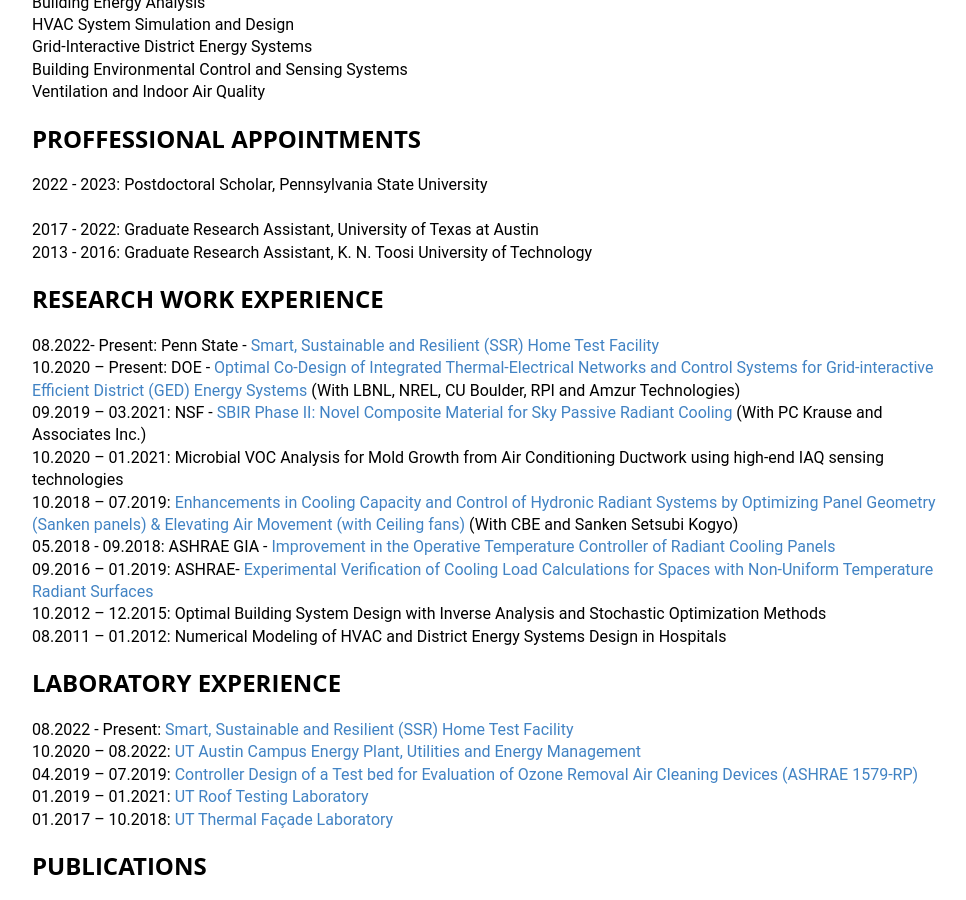
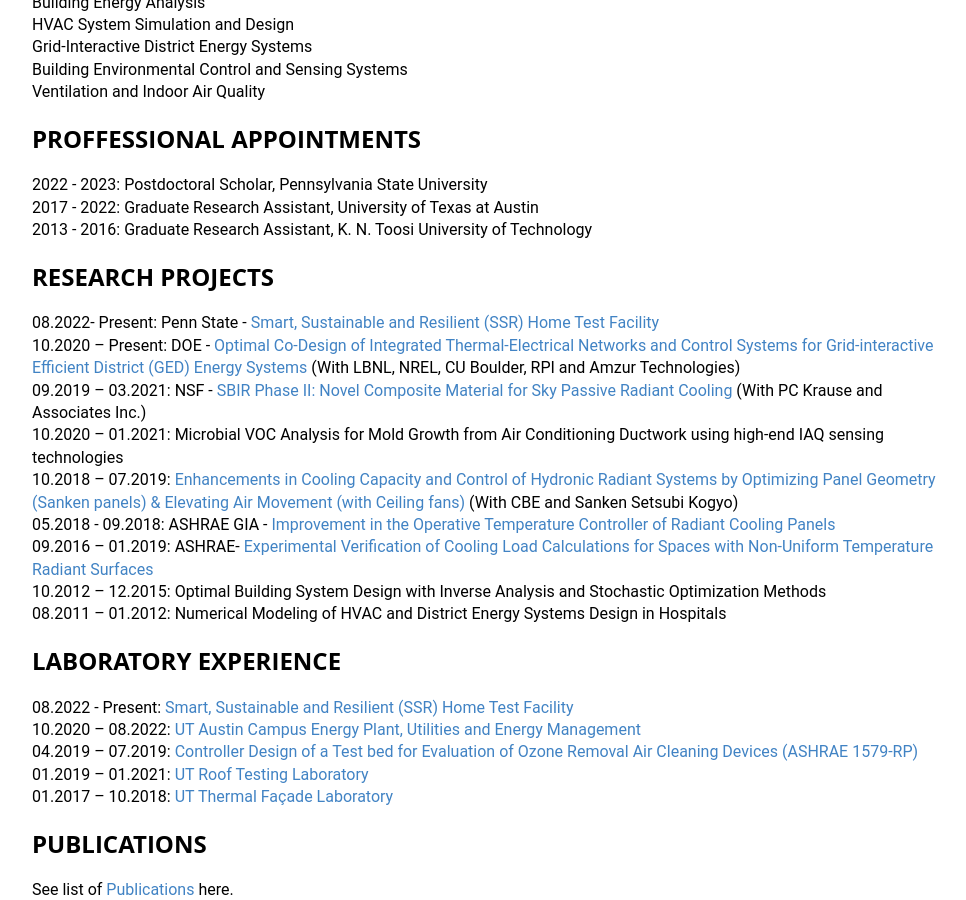
Before and after one commit to amoftakhari/amoftakhari.github.io, a Jekyll site: the page built from index.md, in a window 1280 px wide and 900 px high, scrolled down 614 px. Shown: the whole window, without its empty margins (148-1114 px from the left). Built offline with Jekyll 4.4.1, drawn with Linux system fonts in a browser that asks for light colours.

Commit message:
Update index.md

```diff
--- a/index.md
+++ b/index.md
@@ -33,11 +33,11 @@ Building Environmental Control and Sensing Systems <br />
 Ventilation and Indoor Air Quality <br />
 
 ## PROFFESSIONAL APPOINTMENTS
-2022 - 2023:	 Postdoctoral Scholar, Pennsylvania State University<br />
+2022 - 2023:	 Postdoctoral Scholar, Pennsylvania State University <br />
 2017 - 2022: 	 Graduate Research Assistant, University of Texas at Austin <br />
 2013 - 2016:     Graduate Research Assistant, K. N. Toosi University of Technology <br />
 
-## RESEARCH WORK EXPERIENCE
+## RESEARCH PROJECTS
 08.2022- Present: Penn State - [Smart, Sustainable and Resilient (SSR) Home Test Facility](https://sites.psu.edu/sbslab/research/buildings/ssr/) <br />
 10.2020 – Present: DOE - [Optimal Co-Design of Integrated Thermal-Electrical Networks and Control Systems for
 Grid-interactive Efficient District (GED) Energy Systems](https://www.colorado.edu/lab/sbs/grid-interactive-efficient-district-energy-system) (With LBNL, NREL, CU Boulder, RPI and  Amzur Technologies) <br />
```
